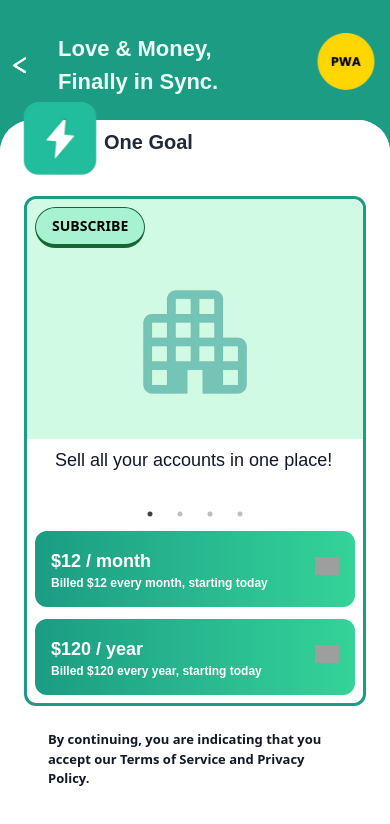
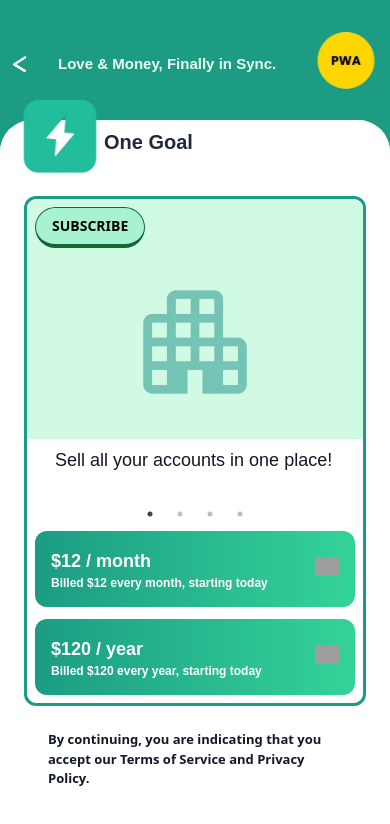
Before and after one commit to vinender/payment-pwa, a React (Create React App) app: page / in a window 390 px wide. Shown: the top 824 px of the page. Built offline with nearby package versions, Linux system fonts and the light colour scheme; grey boxes are pictures that could not be loaded.

Commit message:
responsive

```diff
--- a/src/components/green.js
+++ b/src/components/green.js
@@ -71,14 +71,14 @@ const MobileSubscriptionScreen = () => {
           <img className=' cursor-pointer w-[16px] h-[16px]' src='/back.png' alt='Back' />
            {/* </div> */}
 
-          <h1 className="text-[22px] font-bold text-emerald-50 font-poppins w-[255px]">Love & Money, Finally in Sync.</h1>
+          <h1 className="text-[15px] xs:text-[18px] sm:text-[22px] font-bold text-emerald-50 font-poppins w-[255px]">Love & Money, Finally in Sync.</h1>
           <img className=' h-16 w-16 mx-6' src='/pwa.png' />
 
         </div>
 
         <img src='./demo/flash.png' className='relative -top-2 left-5 z-50 w-[80px] h-[80px]' />
 
-        <div className=" bg-white text-gray-800 rounded-t-[2rem] min-w-[300px] max-w-[600px] absolute  bottom-0 left-0 right-0 h-[calc(100%-120px)] overflow-y-auto">
+        <div className=" bg-emerald-100 text-gray-800 mx-auto rounded-t-[2rem] min-w-[300px] max-w-[600px] absolute  bottom-0 left-0 right-0 h-[calc(100%-120px)] overflow-y-auto">
           <div className="bg-white  h-full p-6  shadow-lg">
             <div className="flex items-center mb-6">
             <img src='./demo/flash.png' className='relative -top-2 hidden left-5 z-50 w-[80px] h-[80px]' />
```
